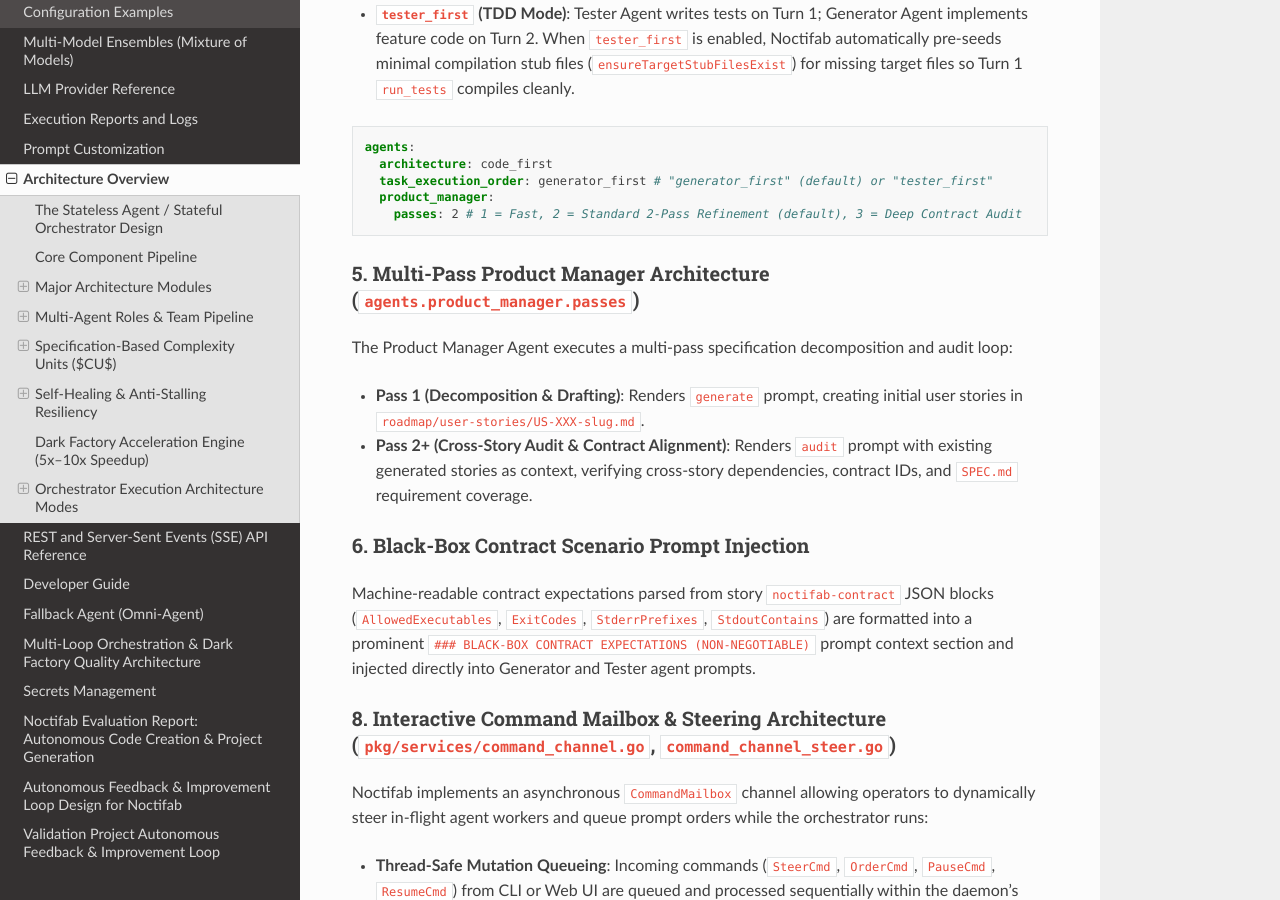
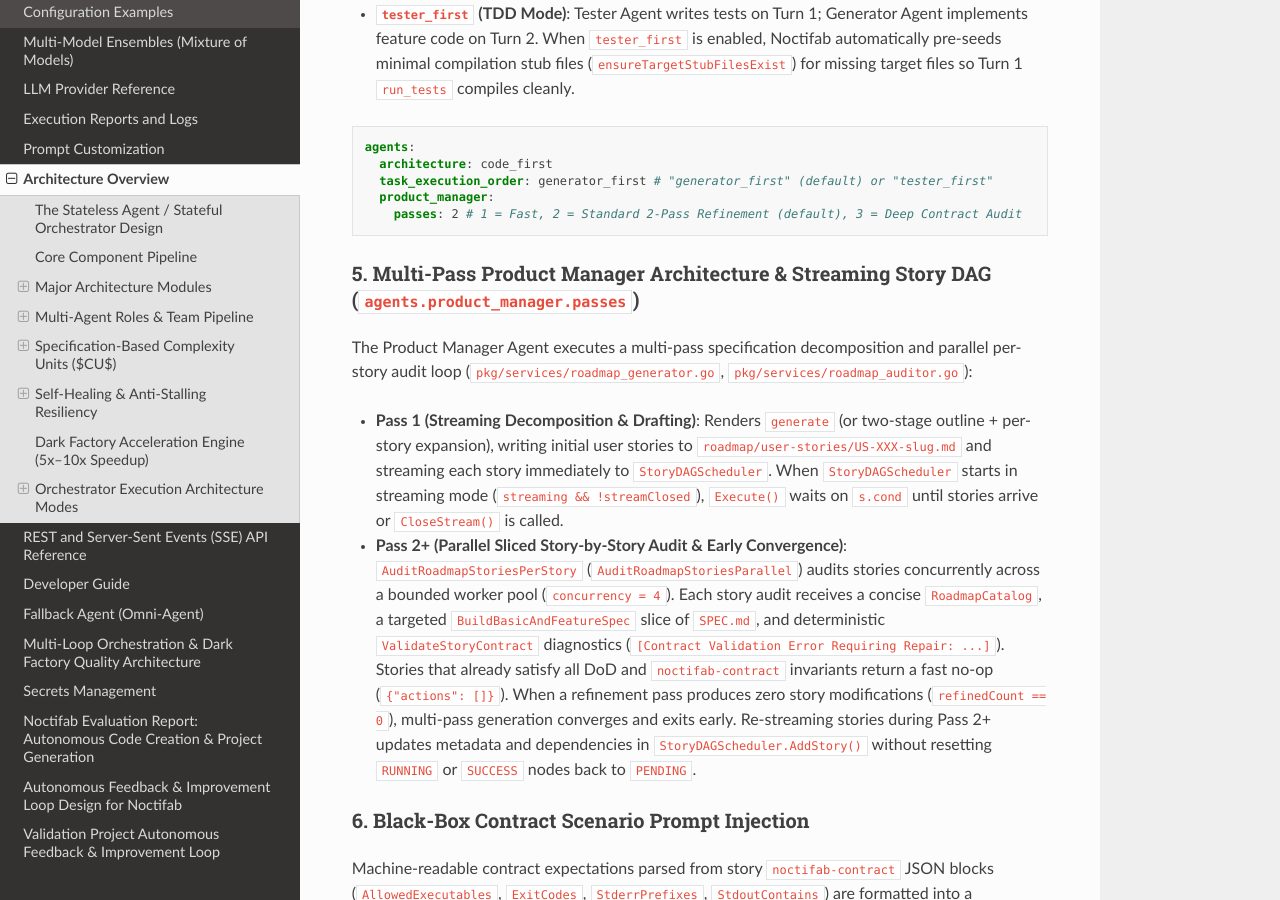
Before and after one commit to diegojromerolopez/noctifab, a Sphinx documentation site: the page built from docs/architecture.md, in a window 1280 px wide and 900 px high, scrolled down 21627 px. Built offline with Sphinx 7.4.7 and the Read the Docs theme 3.1.0, drawn with Linux system fonts in a browser that asks for light colours; some of the changed text lies outside the part shown.

Commit message:
docs: sync architecture, prompts, loop orchestration, fallback agent, and validation loop docs with v0.109.0

````diff
--- a/docs/architecture.md
+++ b/docs/architecture.md
@@ -539,10 +539,10 @@
     passes: 2 # 1 = Fast, 2 = Standard 2-Pass Refinement (default), 3 = Deep Contract Audit
 ```
 
-### 5. Multi-Pass Product Manager Architecture (`agents.product_manager.passes`)
-The Product Manager Agent executes a multi-pass specification decomposition and audit loop:
-* **Pass 1 (Decomposition & Drafting)**: Renders `generate` prompt, creating initial user stories in `roadmap/user-stories/US-XXX-slug.md`.
-* **Pass 2+ (Cross-Story Audit & Contract Alignment)**: Renders `audit` prompt with existing generated stories as context, verifying cross-story dependencies, contract IDs, and `SPEC.md` requirement coverage.
+### 5. Multi-Pass Product Manager Architecture & Streaming Story DAG (`agents.product_manager.passes`)
+The Product Manager Agent executes a multi-pass specification decomposition and parallel per-story audit loop (`pkg/services/roadmap_generator.go`, `pkg/services/roadmap_auditor.go`):
+* **Pass 1 (Streaming Decomposition & Drafting)**: Renders `generate` (or two-stage outline + per-story expansion), writing initial user stories to `roadmap/user-stories/US-XXX-slug.md` and streaming each story immediately to `StoryDAGScheduler`. When `StoryDAGScheduler` starts in streaming mode (`streaming && !streamClosed`), `Execute()` waits on `s.cond` until stories arrive or `CloseStream()` is called.
+* **Pass 2+ (Parallel Sliced Story-by-Story Audit & Early Convergence)**: `AuditRoadmapStoriesPerStory` (`AuditRoadmapStoriesParallel`) audits stories concurrently across a bounded worker pool (`concurrency = 4`). Each story audit receives a concise `RoadmapCatalog`, a targeted `BuildBasicAndFeatureSpec` slice of `SPEC.md`, and deterministic `ValidateStoryContract` diagnostics (`[Contract Validation Error Requiring Repair: ...]`). Stories that already satisfy all DoD and `noctifab-contract` invariants return a fast no-op (`{"actions": []}`). When a refinement pass produces zero story modifications (`refinedCount == 0`), multi-pass generation converges and exits early. Re-streaming stories during Pass 2+ updates metadata and dependencies in `StoryDAGScheduler.AddStory()` without resetting `RUNNING` or `SUCCESS` nodes back to `PENDING`.
 
 ### 6. Black-Box Contract Scenario Prompt Injection
 Machine-readable contract expectations parsed from story `noctifab-contract` JSON blocks (`AllowedExecutables`, `ExitCodes`, `StderrPrefixes`, `StdoutContains`) are formatted into a prominent `### BLACK-BOX CONTRACT EXPECTATIONS (NON-NEGOTIABLE)` prompt context section and injected directly into Generator and Tester agent prompts.
@@ -627,6 +627,14 @@
 - **Automatic BuildKit Activation**: Injects `DOCKER_BUILDKIT=1` and `COMPOSE_DOCKER_CLI_BUILD=1` into all sandbox executions via `BuildSharedCacheEnv`.
 - **Dependency-First Layering Mandate**: Prompts enforce copying dependency manifests (`requirements.txt`, `package.json`, `go.mod`, `Cargo.toml`, `Gemfile`) and running installation steps in dedicated layers before application source code (`COPY . .`), maximizing Docker layer cache reusability across edits.
 
+### 23. Adaptive Speculative Hedging & Command-Aware Watchdog Timeouts (`pkg/infrastructure/llm/router_hedging.go`, `pkg/services/watchdog.go`)
+- **Adaptive Speculative Hedging (`router_latency_tracker.go`)**: Tracks consecutive provider timeouts and dynamically scales down speculative hedge delays (e.g. from 25s down to 10s, 3s, or 1s) when the primary LLM provider degrades, launching backup completions proactively before idle deadlocks.
+- **Dynamic Watchdog Idle Timeouts (`ResolveDynamicIdleTimeout`)**: Assigns extended idle windows (minimum 120s) to silent, long-running build and package installation commands (`docker build`, `cargo build`, `go build`, `pip install`, `npm install`, `make build`), while maintaining tight 30s timeouts for fast unit test runs.
+
+### 24. Red No-Op Strike Guard & Anti-Mega-Task Scope Ceiling (`pkg/services/orchestrator_generator.go`, `pkg/services/task_cohesion.go`)
+- **Red No-Op Guard with 2-Strike Turn Preservation**: Deterministically rejects `noop` or empty actions in `RunGeneratorAgent` whenever the active test suite is failing, granting a 2-strike turn-preserving budget (`turn--`) with actionable failure diagnostics before consuming generator turns.
+- **Anti-Mega-Task Scope Ceiling (`isMegaTaskViolation`)**: Deterministically rejects monolithic tasks targeting $> 6$ production files or enumerating $> 8$ command/operation keywords during `ValidateTaskCohesion`, forcing the planner to decompose work into modular sibling tasks.
+
 ---
 
 Architecture, security, performance, documentation, and infrastructure concerns are explicit planner tasks implemented by generators and checked by deterministic validators. They are not independently routed agent phases.
````
Also changed, not shown: docs/fallback_agent.md (+3 -2 lines), docs/loop_orchestration.md (+1 -0 lines), docs/prompts.md (+4 -2 lines), docs/validation_project_loop.md (+7 -0 lines).
